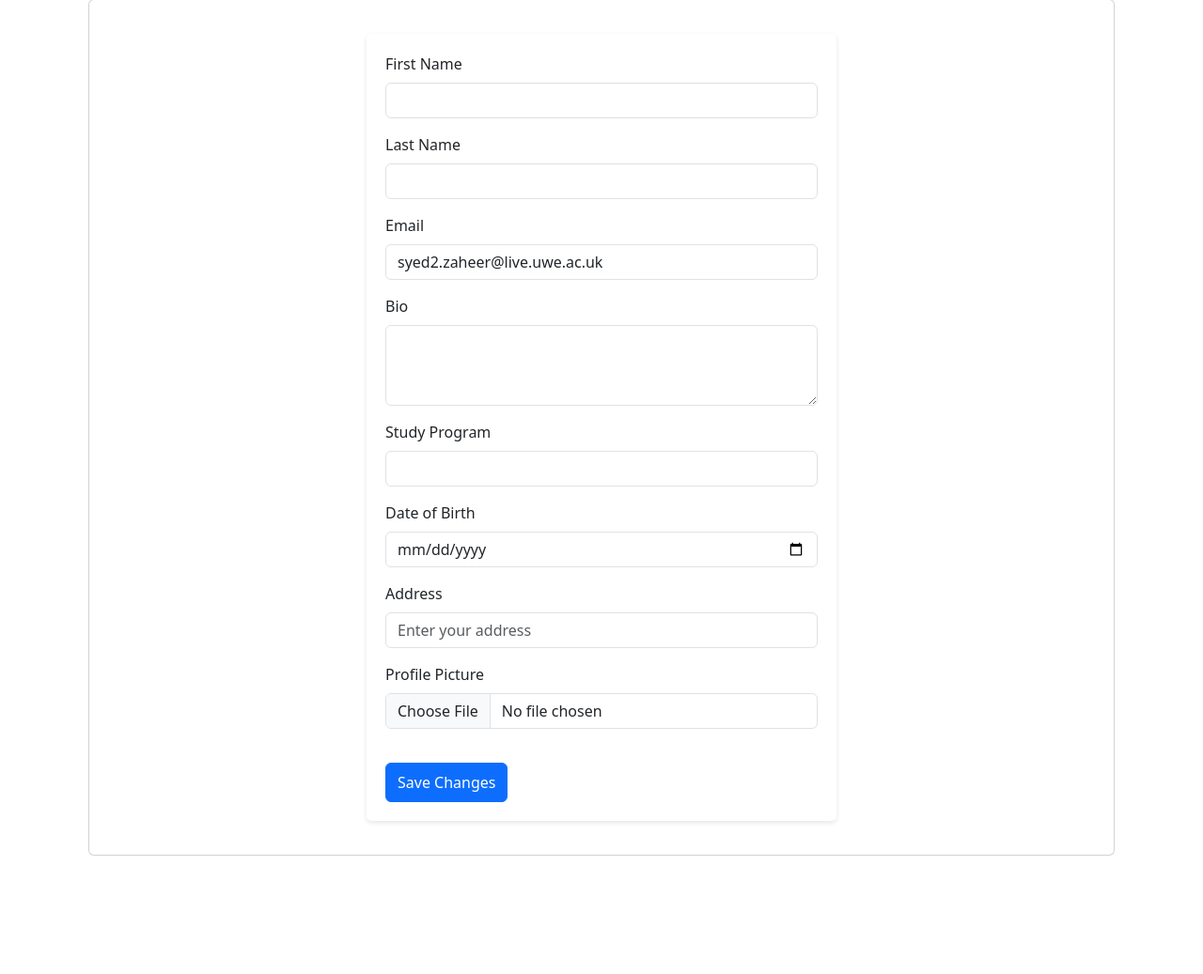
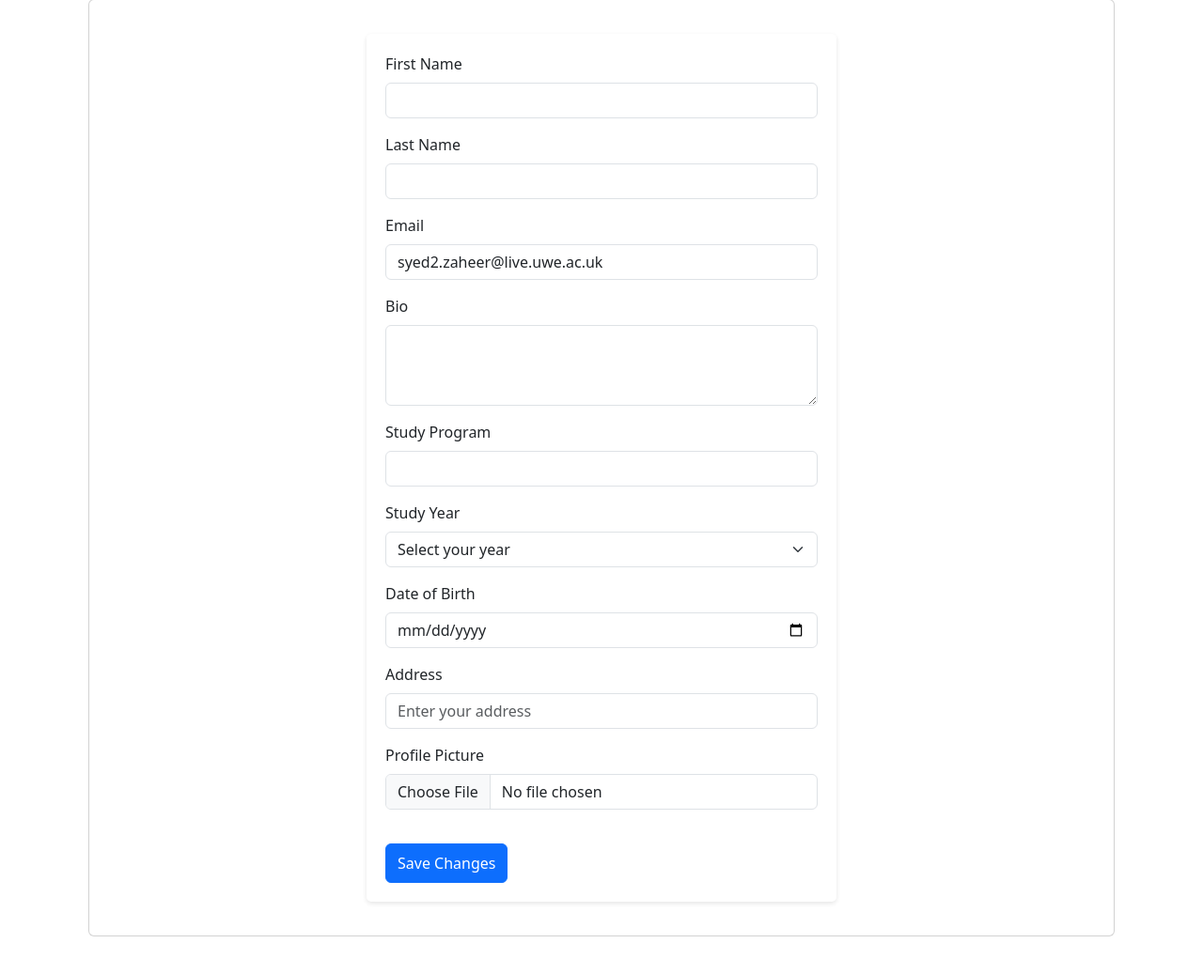
Before and after one commit to saz-v1/DaESD, a Django app: page /accounts/profile/edit/ in a window 1280 px wide. Shown: the part 323-1360 px from the top of the page at 94% size. Before the commit the page ends 1234 px from the top, so only its background shows below. Run offline with Django 5.2, Linux system fonts and the light colour scheme; a user stored in the database is signed in; data comes from the database, SQL or seed files in the repository.

Commit message:
Add study year field to Profile model and forms; update templates for profile display and editing

```diff
--- a/accounts/forms.py
+++ b/accounts/forms.py
@@ -36,8 +36,9 @@ class UserEditForm(forms.ModelForm):
 class ProfileForm(forms.ModelForm):
     class Meta:
         model = Profile
-        fields = ['study_program', 'bio', 'profile_picture', 'date_of_birth', 'address']
+        fields = ['study_program', 'study_year', 'bio', 'profile_picture', 'date_of_birth', 'address']
         widgets = {
             'date_of_birth': forms.DateInput(attrs={'type': 'date'}),
             'address': forms.TextInput(attrs={'placeholder': 'Enter your address'}),
+            'study_year': forms.Select(attrs={'class': 'form-select'}),
         }
--- a/accounts/models.py
+++ b/accounts/models.py
@@ -9,11 +9,19 @@ from django.db import models
 from django.contrib.auth.models import User
 
 class Profile(models.Model):
+    YEAR_CHOICES = [
+        ('1', '1st Year'),
+        ('2', '2nd Year'),
+        ('3', '3rd Year'),
+        ('4', '4th Year'),
+    ]
+
     # Each profile is associated with one user
     user = models.OneToOneField(User, on_delete=models.CASCADE)
 
     # Profile fields
     study_program = models.CharField(max_length=100, blank=True, null=True)
+    study_year = models.CharField(max_length=1, choices=YEAR_CHOICES, blank=True, null=True)
     bio = models.TextField(blank=True, null=True)
     profile_picture = models.ImageField(upload_to='profile_pictures/', null=True, blank=True)
     date_of_birth = models.DateField(null=True, blank=True)
--- a/accounts/templates/accounts/edit_profile.html
+++ b/accounts/templates/accounts/edit_profile.html
@@ -64,6 +64,16 @@
                 </div>
 
                 <div class="mb-3">
+                    <label for="id_study_year" class="form-label">Study Year</label>
+                    <select class="form-select" id="id_study_year" name="study_year">
+                        <option value="">Select your year</option>
+                        {% for value, label in form.fields.study_year.choices %}
+                            <option value="{{ value }}" {% if form.study_year.value == value %}selected{% endif %}>{{ label }}</option>
+                        {% endfor %}
+                    </select>
+                </div>
+
+                <div class="mb-3">
                     <label for="id_date_of_birth" class="form-label">Date of Birth</label>
                     <input type="date" class="form-control" id="id_date_of_birth" name="date_of_birth" value="{{ form.date_of_birth.value|date:'Y-m-d'|default:'' }}">
                 </div>
--- a/accounts/templates/accounts/profile.html
+++ b/accounts/templates/accounts/profile.html
@@ -33,6 +33,7 @@
 
         <h3 class="section-title">Academic Info</h3>
         <p><strong>Degree:</strong> {{ profile.study_program|default:"No Degree listed" }}</p>
+        <p><strong>Year:</strong> {{ profile.get_study_year_display|default:"Not specified" }}</p>
     </div>
 
     <!-- Profile Content -->
@@ -40,7 +41,7 @@
         <div class="profile-header">
             <div class="profile-info">
                 <h1>{{ user.get_full_name|default:user.username }}</h1>
-                <p>@{{ user.username }} • {{ profile.study_program|default:"" }}</p>
+                <p>@{{ user.username }} • {{ profile.study_program|default:"" }} {% if profile.study_year %}({{ profile.get_study_year_display }}){% endif %}</p>
             </div>
             <a class="edit-button" href="{% url 'accounts:edit_profile' %}" >Edit Profile</a>
         </div>
```
Also changed, not shown: accounts/migrations/0005_profile_study_year.py (added).
